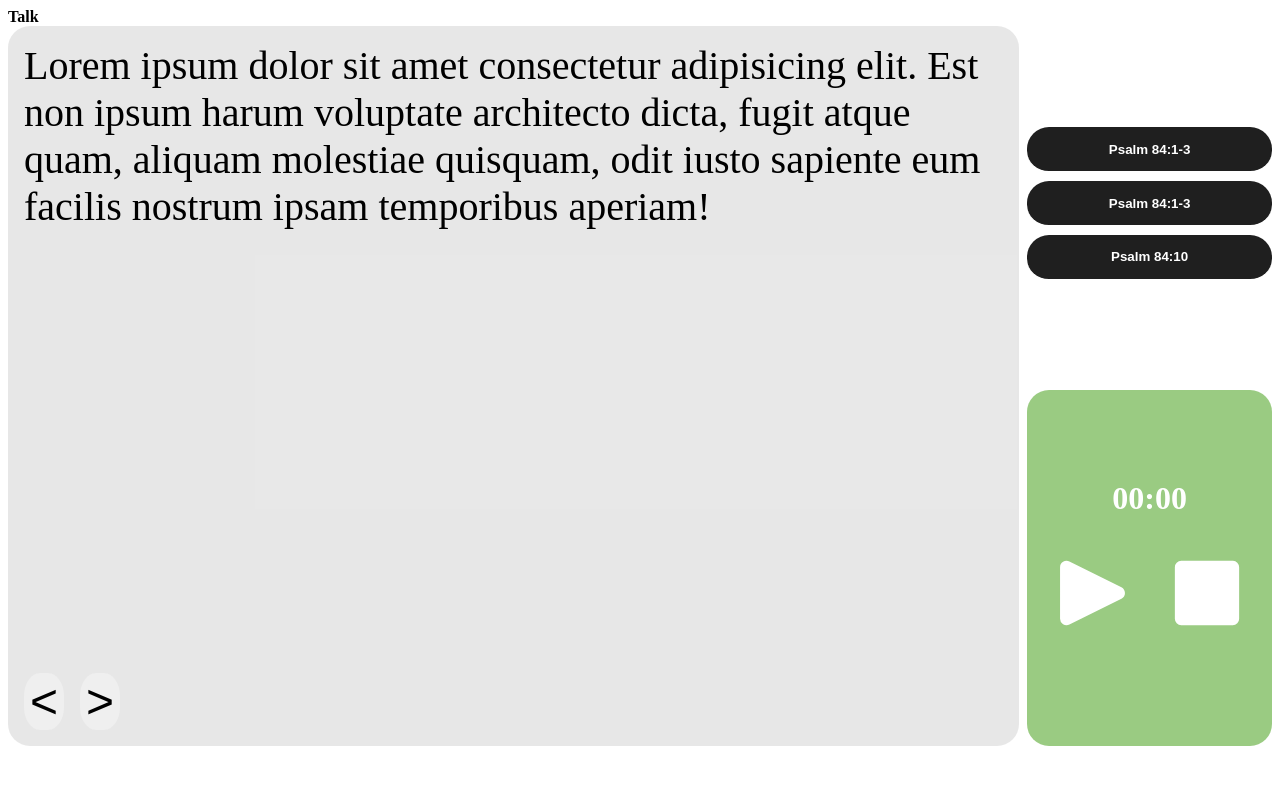
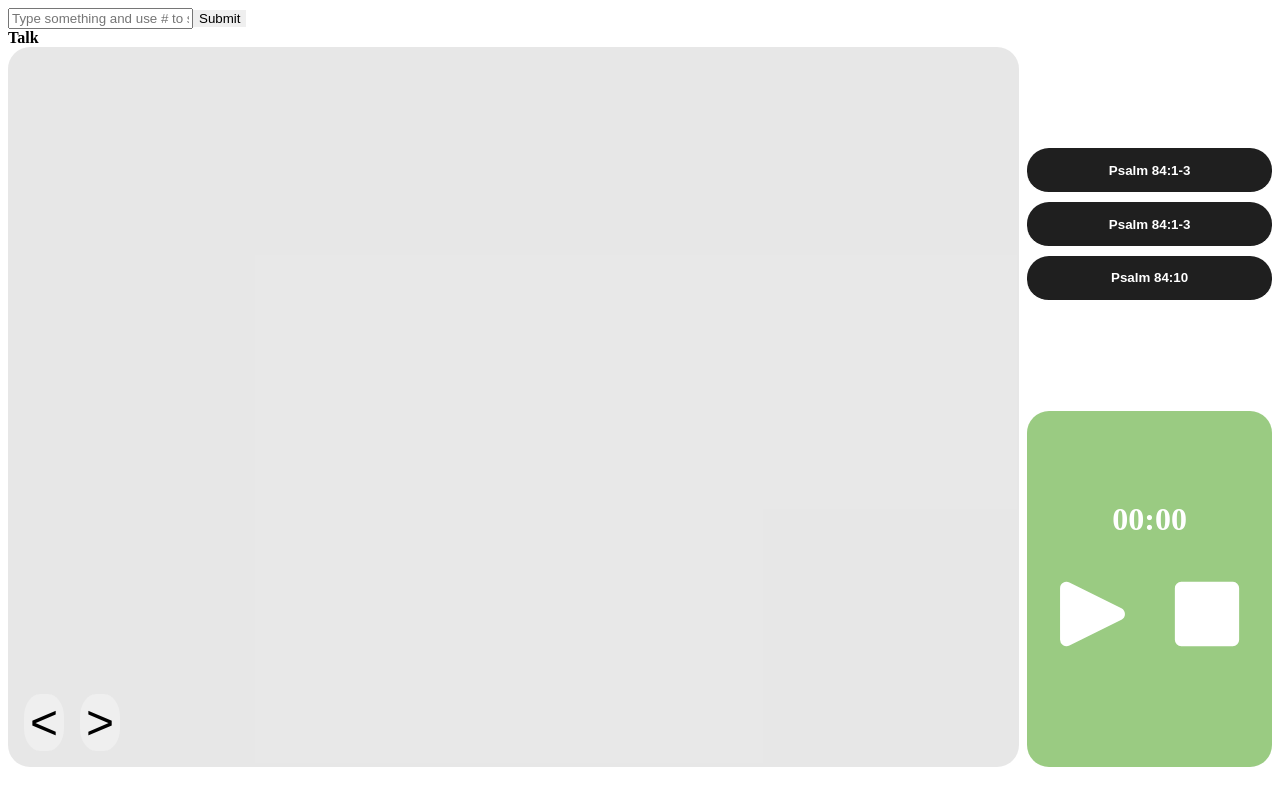
Before and after one commit to AustinMaturure/TalkAssist, a React (Vite) app in the folder Frontend/: page / in a window 1280 px wide. Shown: the top 806 px of the page. Built offline with nearby package versions, Linux system fonts and the light colour scheme.

Commit message:
Added Auto Division of points

```diff
--- a/Frontend/src/App.jsx
+++ b/Frontend/src/App.jsx
@@ -6,23 +6,15 @@ import "./App.css";
 
 function App() {
   const [i, setIndex] = useState(0);
-  const [v, setVerse] = useState(null); // Store the verse index
-  const [showPopup, setShowPopup] = useState(false); // Track pop-up visibility
+  const [v, setVerse] = useState(null);
+  const [showPopup, setShowPopup] = useState(false);
+  const [points, setPoints] = useState([]);
 
-  const points = [
-    `Lorem ipsum dolor sit amet consectetur adipisicing elit. Est non
-              ipsum harum voluptate architecto dicta, fugit atque quam, aliquam
-              molestiae quisquam, odit iusto sapiente eum facilis nostrum ipsam
-              temporibus aperiam!`,
-    `1. Lorem ipsum dolor sit amet consectetur adipisicing elit. Est non
-              ipsum harum voluptate architecto dicta, fugit atque quam, aliquam
-              molestiae quisquam, odit iusto sapiente eum facilis nostrum ipsam
-              temporibus aperiam!`,
-    `2. Lorem ipsum dolor sit amet consectetur adipisicing elit. Est non
-              ipsum harum voluptate architecto dicta, fugit atque quam, aliquam
-              molestiae quisquam, odit iusto sapiente eum facilis nostrum ipsam
-              temporibus aperiam!`,
-  ];
+  const handleSpeech = () => {
+    const speechInput = document.getElementById("speech").value;
+    const newPoints = speechInput.split("#");
+    setPoints(newPoints);
+  };
 
   const verses = ["How wonderful ", "A day in your ", "Like a sunS"];
 
@@ -83,6 +75,12 @@ function App() {
 
   return (
     <>
+      <input
+        type="text"
+        id="speech"
+        placeholder="Type something and use # to separate"
+      />
+      <button onClick={handleSpeech}>Submit</button>
       <h1 className="talk-title">Talk</h1>
       <div className="main">
         <div className="talk">
```
